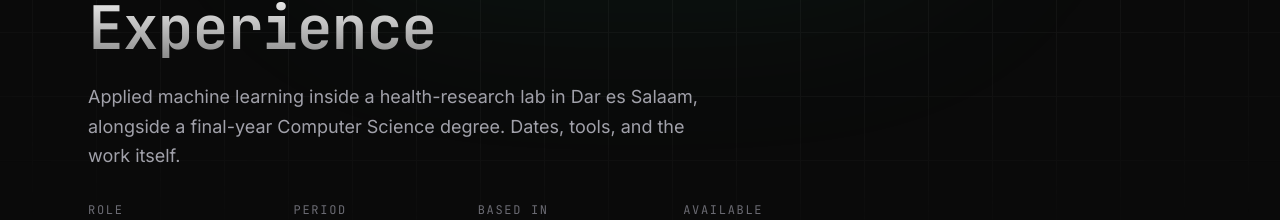
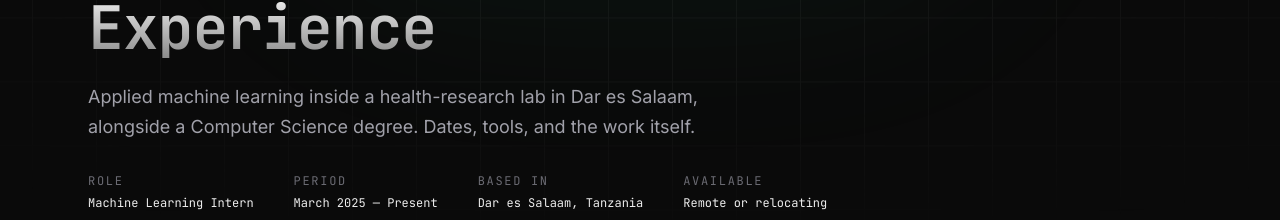
Before and after one commit to Isaackjoshua/Personal_Portfolio, a Next.js app: page /experience in a window 1280 px wide. Shown: the part 192-412 px from the top of the page. Built offline with nearby package versions, Linux system fonts and the light colour scheme; no server answers.

Commit message:
content: stop calling the degree final-year in the experience lead

```diff
--- a/src/app/experience/page.tsx
+++ b/src/app/experience/page.tsx
@@ -31,7 +31,7 @@ export default function ExperiencePage() {
       <PageHeader
         eyebrow="experience"
         title="Experience"
-        lead="Applied machine learning inside a health-research lab in Dar es Salaam, alongside a final-year Computer Science degree. Dates, tools, and the work itself."
+        lead="Applied machine learning inside a health-research lab in Dar es Salaam, alongside a Computer Science degree. Dates, tools, and the work itself."
       >
         {currentRole && (
           <dl className="flex flex-wrap gap-x-10 gap-y-5 font-mono text-xs">
```
